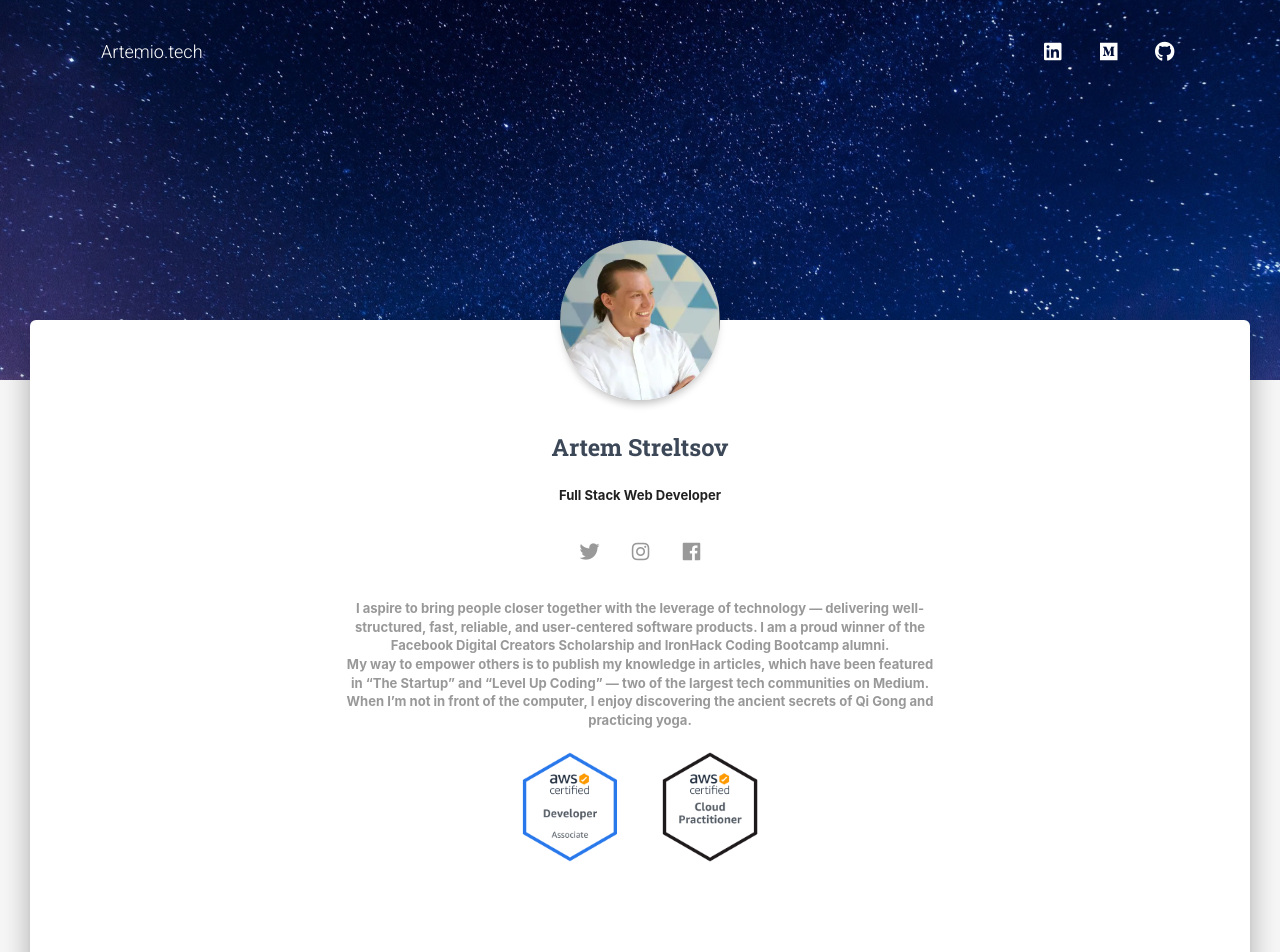
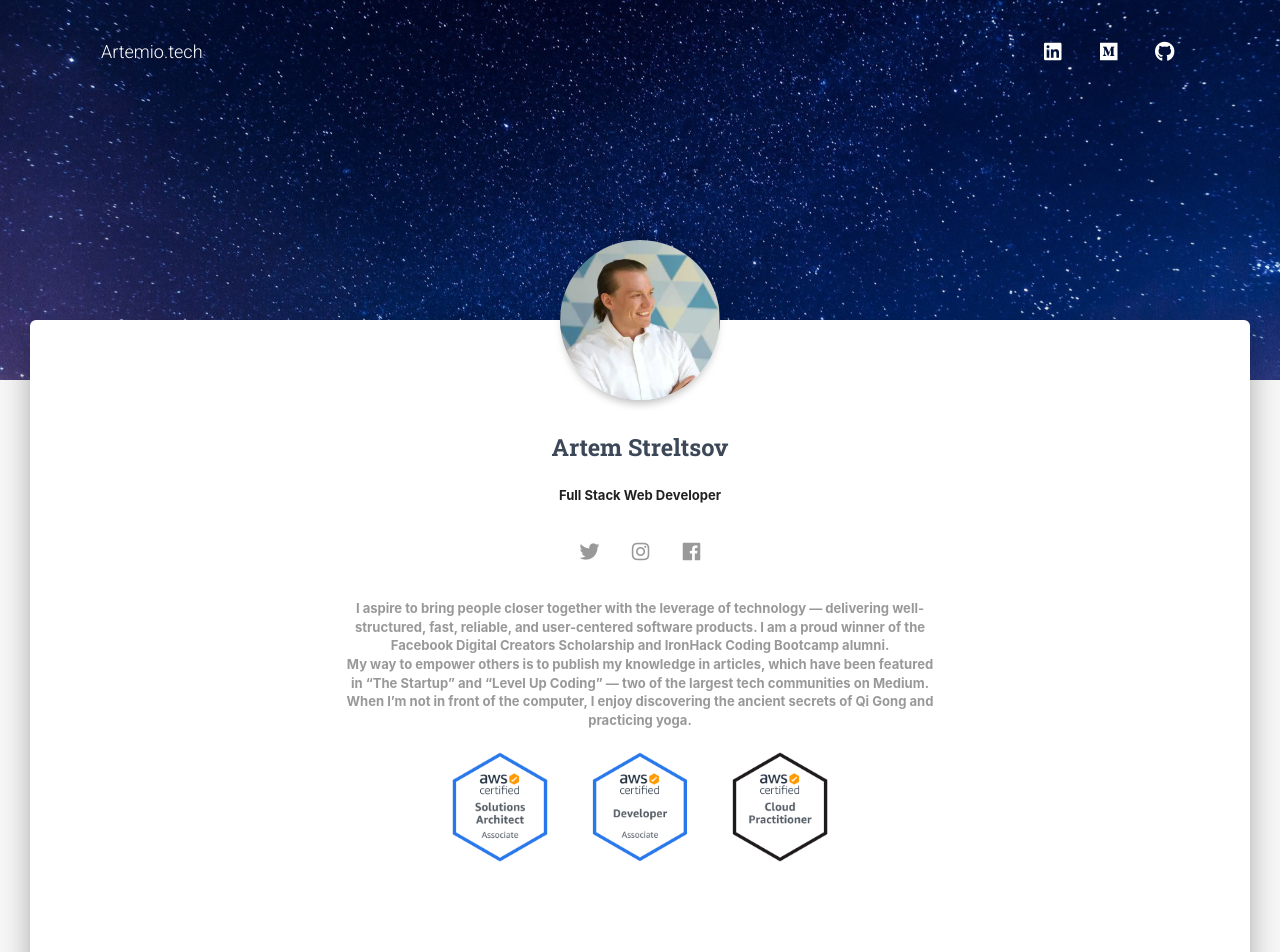
Before and after one commit to arstrel/nextjs-blog, a Next.js app: page / in a window 1280 px wide. Shown: the top 952 px of the page. Built offline with nearby package versions, Linux system fonts and the light colour scheme.

Commit message:
Added SAA badge. Adjusted styles and urls

```diff
--- a/components/AwsBadges.js
+++ b/components/AwsBadges.js
@@ -13,20 +13,33 @@ export default function AwsBadges() {
 		<GridContainer justify="center" direction="row">
 			<GridItem className={classes.awsBadgeItem}>
 				<a
-					href="https://www.youracclaim.com/badges/0ba8668f-5377-4fc0-b28e-b8bace69e9ee/public_url"
+					href="https://www.credly.com/badges/26480d88-e5c6-430b-a880-af5289fa29a9/public_url"
 					target="_blank"
 					rel="noopener noreferrer"
 				>
 					<img
-						src="/images/aws-certified-developer-associate.png"
-						alt="AWS Certified Developer"
+						src="/images/aws-certified-solutions-architect-associate.png"
+						alt="AWS Certified Solutions Architect - Associate"
 						className={classes.awsBadgeImg}
 					/>
 				</a>
 			</GridItem>
 			<GridItem className={classes.awsBadgeItem}>
 				<a
-					href="https://www.youracclaim.com/badges/745d4550-0761-4185-ad08-7a8d18e6c0dc/public_url"
+					href="https://www.credly.com/badges/0ba8668f-5377-4fc0-b28e-b8bace69e9ee/public_url"
+					target="_blank"
+					rel="noopener noreferrer"
+				>
+					<img
+						src="/images/aws-certified-developer-associate.png"
+						alt="AWS Certified Developer - Associate"
+						className={classes.awsBadgeImg}
+					/>
+				</a>
+			</GridItem>
+			<GridItem className={classes.awsBadgeItem}>
+				<a
+					href="https://www.credly.com/badges/8e8b6a0d-2e2b-4513-9567-e74b258d22d2/public_url"
 					target="_blank"
 					rel="noopener noreferrer"
 				>
--- a/styles/goalsStyle.js
+++ b/styles/goalsStyle.js
@@ -87,6 +87,12 @@ const productStyle = {
 	awsBadgeImg: {
 		height: '110px',
 		cursor: 'pointer',
+		transition: 'all 0.15s ease-in-out',
+		'&:hover': {
+			transform: 'scale(1.05)',
+			filter:
+				'drop-shadow(0 5px 5px rgba(0,0,0,0.25)) drop-shadow(0 5px 5px rgba(0,0,0,0.22))',
+		},
 	},
 };
 
```
Also changed, not shown: public/images/aws-certified-solutions-architect-associate.png (added).
